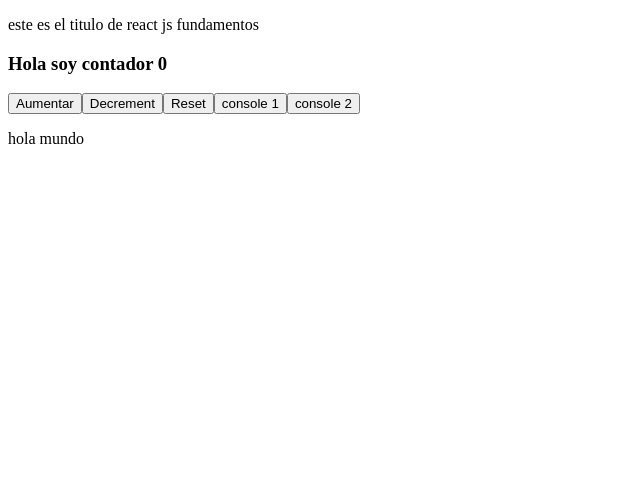
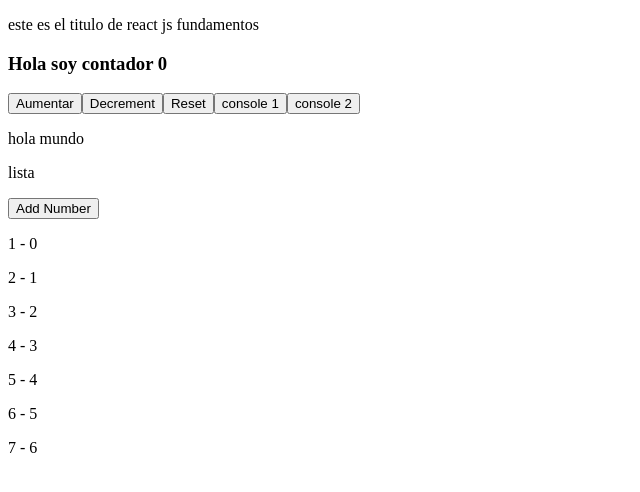
Before and after one commit to AngelloDeveloper/reactAppDev, a React (Create React App) app: page / in a window 1280 px wide. Shown: the top 492 px of the page, without its empty margins (0-640 px from the left). Built offline with nearby package versions, Linux system fonts and the light colour scheme.

Commit message:
map and useState array

```diff
--- a/src/App.js
+++ b/src/App.js
@@ -2,6 +2,7 @@
 //componentes
 import Title from './components/sidebar';
 import Contador from './components/Contador';
+import Lista from './components/map';
 
 function App() {
   return (
@@ -9,6 +10,7 @@ function App() {
       <Title />
       <Contador />
       <p>hola mundo</p>
+      <Lista />
     </>
   );
 }
--- /dev/null
+++ b/src/components/map.jsx
@@ -0,0 +1,31 @@
+import React, {useState} from 'react'
+
+const Lista = () => {
+
+    const [arrState, setArrState] = useState([1,2,3,4,5,6,7]);
+
+    const handleAddNumber = () => {
+        let increment = arrState.length + 1;
+        setArrState([
+            ...arrState,
+            increment
+        ]);
+    }
+
+    return(
+        <>
+            <p>lista</p>
+            <button onClick={handleAddNumber}>Add Number</button>
+            {
+                arrState.map((numero, index) => {
+                    return (
+                        <p key={index}>{numero} - {index}</p>
+                    );
+                })
+            }
+        </>
+    );
+
+}
+
+export default Lista;
```
